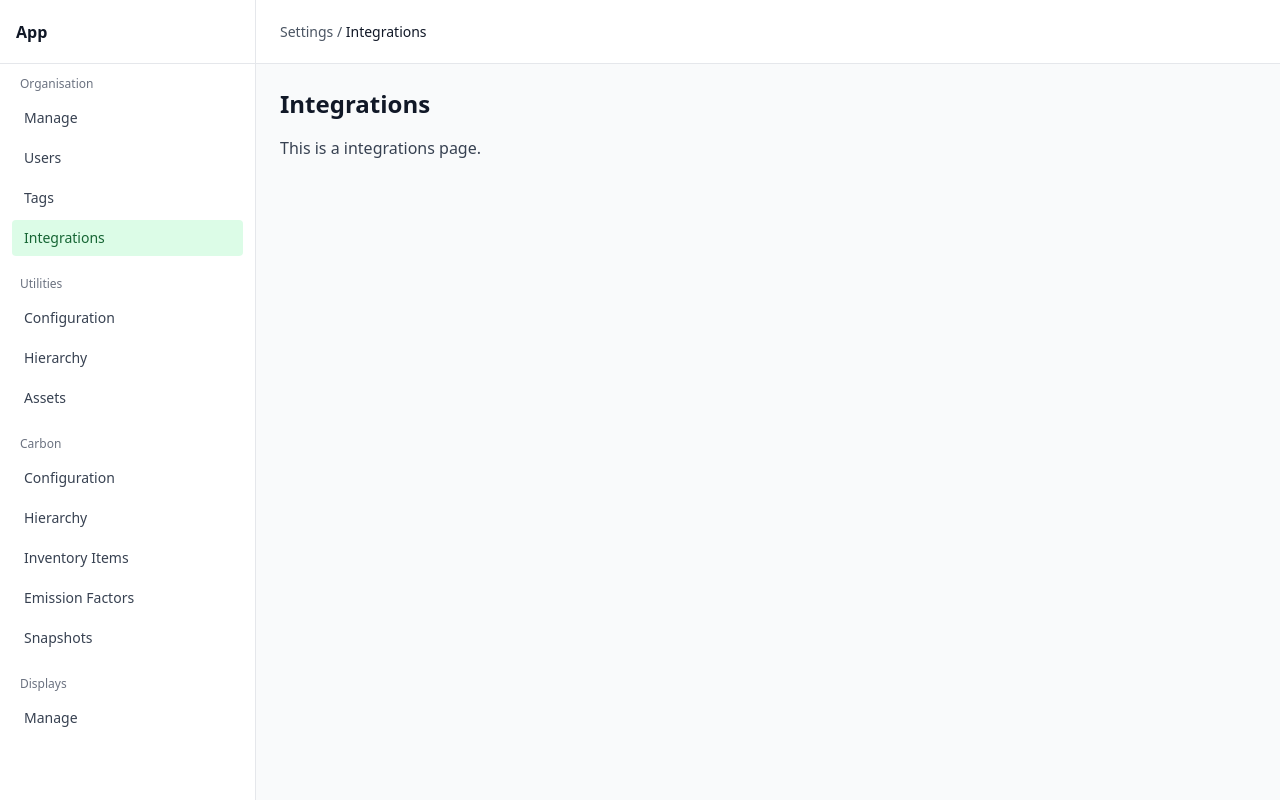
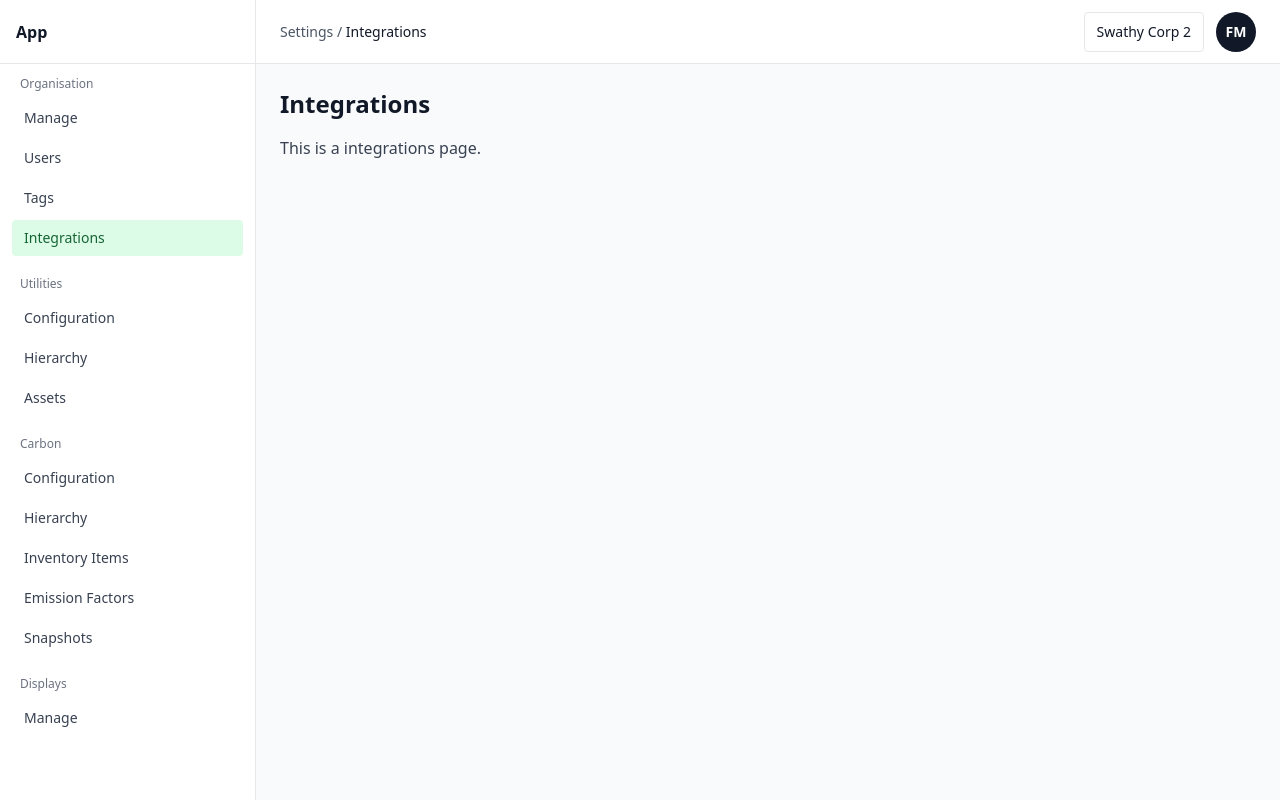
Before and after one commit to yashshah2311/integration-centre, a React (Vite) app: page /settings/integrations in a window 1280 px wide. Built offline with nearby package versions, Linux system fonts and the light colour scheme.

Commit message:
Add: User tenant Menu on Header

```diff
--- a/src/components/layout/Header.tsx
+++ b/src/components/layout/Header.tsx
@@ -1,3 +1,6 @@
+import { TenantSwitcher } from "../overlays/TenantSwitcher";
+import { UserMenu } from "../overlays/UserMenu";
+
 export function Header() {
   return (
     <header className="h-16 border-b bg-white px-6 flex items-center justify-between">
@@ -7,7 +10,8 @@ export function Header() {
       </div>
 
       <div className="flex items-center gap-3">
-        {/* Header items will go here */}
+        <TenantSwitcher />
+        <UserMenu />
       </div>
     </header>
   );
--- /dev/null
+++ b/src/components/overlays/TenantSwitcher.tsx
@@ -0,0 +1,79 @@
+import { useMemo, useRef, useState } from "react";
+import { useOutsideClose } from "./useOutsideClose";
+
+const TENANTS = [
+  "ABC Group Ltd",
+  "Swathy Corp 2",
+  "All Hands Demo Limited",
+  "All Blacks Organization",
+  "Air New Zealand Ltd",
+];
+
+export function TenantSwitcher() {
+  const [open, setOpen] = useState(false);
+  const [selected, setSelected] = useState(TENANTS[1]);
+  const [q, setQ] = useState("");
+
+  const btnRef = useRef<HTMLButtonElement>(null);
+  const panelRef = useRef<HTMLDivElement>(null);
+
+  useOutsideClose(open, () => setOpen(false), [
+    btnRef as React.RefObject<HTMLElement>,
+    panelRef as React.RefObject<HTMLElement>,
+  ]);
+
+  const filtered = useMemo(() => {
+    const s = q.trim().toLowerCase();
+    if (!s) return TENANTS;
+    return TENANTS.filter((t) => t.toLowerCase().includes(s));
+  }, [q]);
+
+  return (
+    <div className="relative">
+      <button
+        ref={btnRef}
+        onClick={() => setOpen((v) => !v)}
+        className="h-10 px-3 rounded border text-sm bg-white hover:bg-gray-50"
+        aria-haspopup="menu"
+        aria-expanded={open}
+      >
+        {selected}
+      </button>
+
+      {open && (
+        <div
+          ref={panelRef}
+          className="absolute right-0 mt-2 w-80 rounded border bg-white shadow-sm p-3"
+          role="menu"
+        >
+          <div className="text-xs text-gray-500 mb-2">Switch tenant</div>
+
+          <input
+            value={q}
+            onChange={(e) => setQ(e.target.value)}
+            placeholder="Type to filter..."
+            className="w-full h-9 rounded border px-3 text-sm"
+          />
+
+          <div className="mt-2 max-h-64 overflow-auto">
+            {filtered.map((t) => (
+              <button
+                key={t}
+                onClick={() => {
+                  setSelected(t);
+                  setOpen(false);
+                }}
+                className={[
+                  "w-full text-left px-3 py-2 rounded text-sm hover:bg-gray-100",
+                  t === selected ? "bg-green-50 text-green-800" : "",
+                ].join(" ")}
+              >
+                {t}
+              </button>
+            ))}
+          </div>
+        </div>
+      )}
+    </div>
+  );
+}
--- /dev/null
+++ b/src/components/overlays/UserMenu.tsx
@@ -0,0 +1,43 @@
+import { useRef, useState } from "react";
+import { useOutsideClose } from "./useOutsideClose";
+
+export function UserMenu() {
+  const [open, setOpen] = useState(false);
+  const btnRef = useRef<HTMLButtonElement>(null);
+  const panelRef = useRef<HTMLDivElement>(null);
+
+  useOutsideClose(open, () => setOpen(false), [
+    btnRef as React.RefObject<HTMLElement>,
+    panelRef as React.RefObject<HTMLElement>,
+  ]);
+
+  return (
+    <div className="relative">
+      <button
+        ref={btnRef}
+        onClick={() => setOpen((v) => !v)}
+        className="h-10 w-10 rounded-full bg-gray-900 text-white text-sm font-semibold"
+        aria-haspopup="menu"
+        aria-expanded={open}
+        title="User menu"
+      >
+        FM
+      </button>
+
+      {open && (
+        <div
+          ref={panelRef}
+          className="absolute right-0 mt-2 w-56 rounded border bg-white shadow-sm"
+          role="menu"
+        >
+          <button className="w-full text-left px-4 py-2 text-sm hover:bg-gray-50">
+            Account Settings
+          </button>
+          <button className="w-full text-left px-4 py-2 text-sm hover:bg-gray-50">
+            Sign Out
+          </button>
+        </div>
+      )}
+    </div>
+  );
+}
--- /dev/null
+++ b/src/components/overlays/useOutsideClose.ts
@@ -0,0 +1,31 @@
+import { useEffect } from "react";
+
+export function useOutsideClose(
+  isOpen: boolean,
+  onClose: () => void,
+  refs: Array<React.RefObject<HTMLElement>>,
+) {
+  useEffect(() => {
+    if (!isOpen) return;
+
+    function onKeyDown(e: KeyboardEvent) {
+      if (e.key === "Escape") onClose();
+    }
+
+    function onPointerDown(e: MouseEvent) {
+      const target = e.target as Node;
+      const clickedInside = refs.some(
+        (r) => r.current && r.current.contains(target),
+      );
+      if (!clickedInside) onClose();
+    }
+
+    window.addEventListener("keydown", onKeyDown);
+    window.addEventListener("mousedown", onPointerDown);
+
+    return () => {
+      window.removeEventListener("keydown", onKeyDown);
+      window.removeEventListener("mousedown", onPointerDown);
+    };
+  }, [isOpen, onClose, refs]);
+}
```
